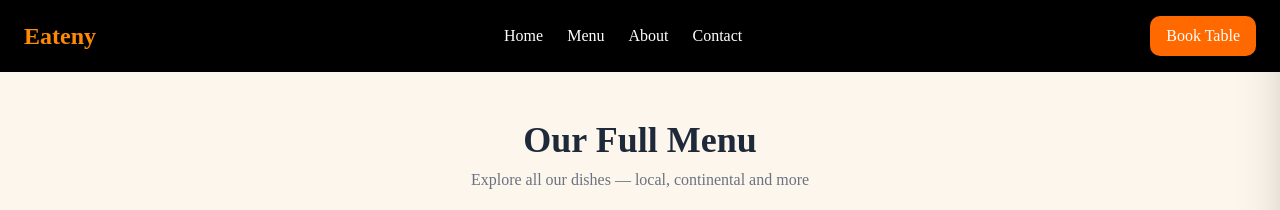
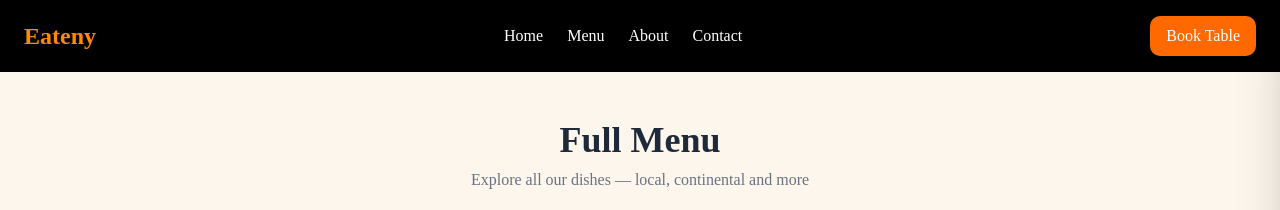
Before and after one commit to davidchinedu318-dev/resturant, a Next.js app: page /menu in a window 1280 px wide. Shown: the top 210 px of the page. Built offline with nearby package versions, Linux system fonts and the light colour scheme.

Commit message:
just the cart button

```diff
--- a/src/app/Components/FloatingCart.jsx
+++ b/src/app/Components/FloatingCart.jsx
@@ -10,7 +10,7 @@ export default function FloatingCart() {
 
   return (
     <>
-    <div className="fixed bottom-6 right-6 z-6">
+    <div className="fixed bottom-6 right-4 md:right z-6">
       <button
         onClick={() => setIsOpen(true)}
         className="relative right-6 bg-orange-500 hover:bg-orange-600 text-white p-4 rounded-full shadow-lg cursor-pointer transition z-50 e">
--- a/src/app/menu/page.jsx
+++ b/src/app/menu/page.jsx
@@ -40,7 +40,7 @@ export default function MenuPage() {
 
       {/* Page Header */}
       <div className="text-center mb-10">
-        <h1 className="text-4xl font-bold text-gray-800 mb-2">Our Full Menu</h1>
+        <h1 className="text-4xl font-bold text-gray-800 mb-2"> Full Menu</h1>
         <p className="text-gray-500">Explore all our dishes — local, continental and more</p>
       </div>
 
--- a/src/app/page.js
+++ b/src/app/page.js
@@ -35,7 +35,7 @@ const Page = () => {
     <div>
       <Hero />
       <section className='bg-gray-100 px-4 md:px-8 lg:px-12 py-12'>
-        <h2 className='text-3xl font-bold text-center text-gray-800 mb-8'>Our Menu</h2>
+        <h2 className='text-3xl font-bold text-center text-gray-800 mb-8'>Featured Menu</h2>
         <div className='grid grid-cols-1 md:grid-cols-2 lg:grid-cols-3 gap-6'>
           {foods.slice(0, 6).map(food => (
             <MenuCard key={food.id} id={food.id} name={food.name} price={food.price} image={food.image} />
```
